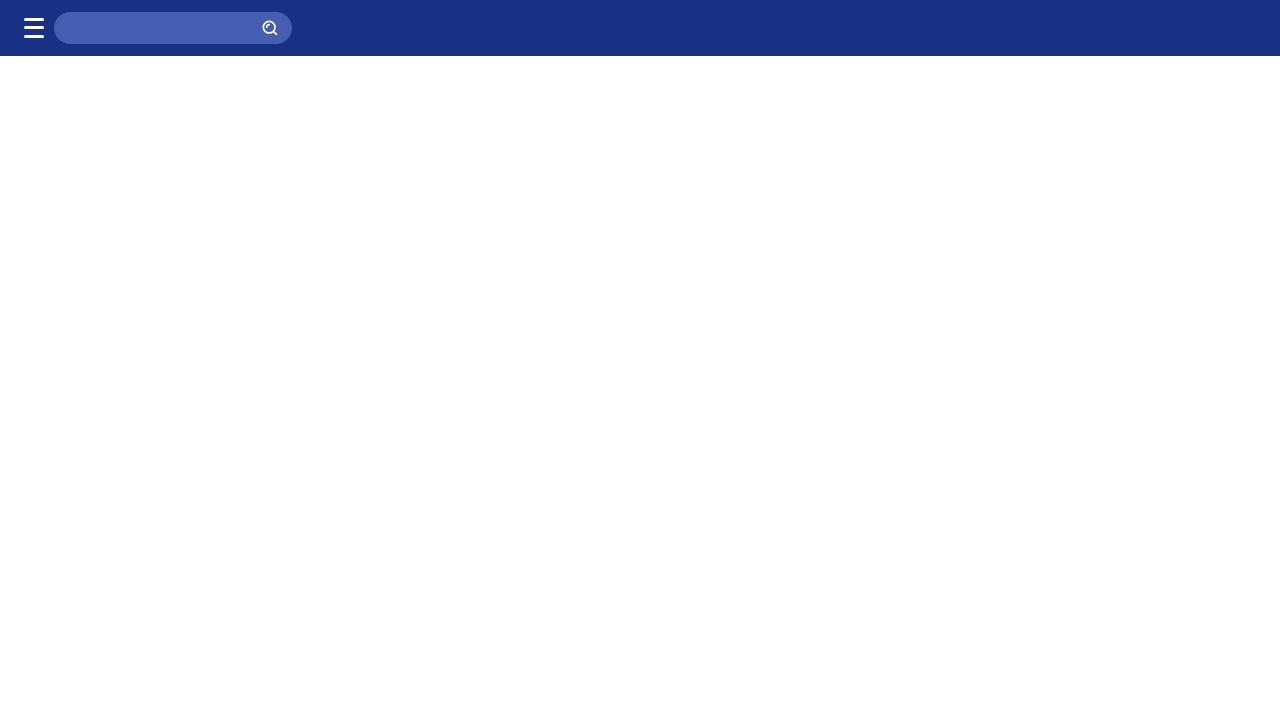
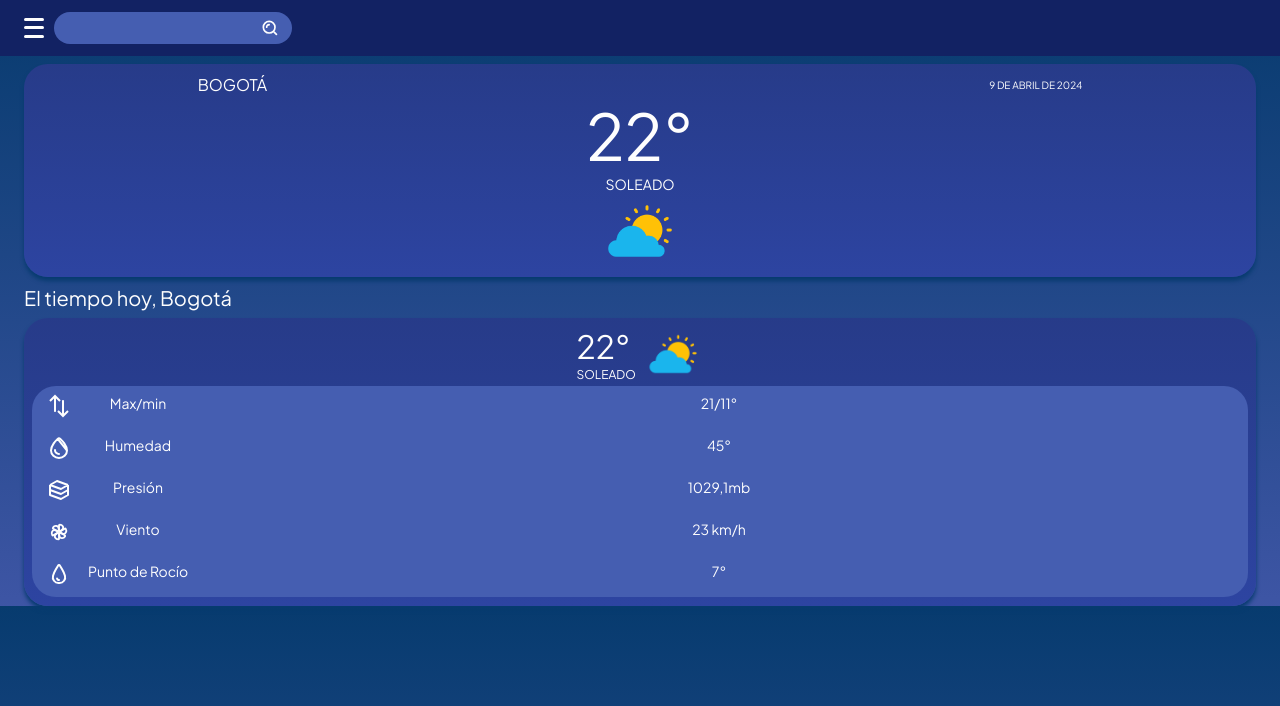
Before and after one commit to juan1988-tech/app-temp, a React (Vite) app: page / in a window 1280 px wide. Shown: the top 706 px of the page. Built offline with nearby package versions, Linux system fonts and the light colour scheme.

Commit message:
time-today-finished

```diff
--- /dev/null
+++ b/containers/maincontainer/mainContainer.jsx
@@ -0,0 +1,12 @@
+import React from "react";
+import '../../src/styles/containers/main-container.css'
+
+function MainContainer({ children }){
+    return(
+        <main className="main-container">
+            { children }
+        </main>
+    )
+}
+
+export default MainContainer
--- a/src/App.jsx
+++ b/src/App.jsx
@@ -1,13 +1,18 @@
 import './styles/App.css';
 import Header from './components/header/header';
+import MainContainer from '../containers/maincontainer/mainContainer';
+import GeneralData from './components/generalData/GeneralData';
+import TimeToday from './components/timeToday/timeToday';
 
 function App() {
   return (
-    <>
-     <main className='contenedor'>
+     <main className='big-container'>
         <Header/>
+        <MainContainer>
+          <GeneralData/>
+          <TimeToday/>
+        </MainContainer>
       </main>
-    </>
   )
 }
 
--- /dev/null
+++ b/src/components/generalData/GeneralData.jsx
@@ -0,0 +1,34 @@
+import React from 'react';
+import '../../styles/components/general-data.css';
+import soleado from '../../assets/images/soleado.png';
+
+const GeneralData = () =>{
+const date = new Date().getDate()
+
+const today ={
+    day: new Date().getDate(),
+    month: new Date().getMonth(),
+    months: ['ENERO','FEBRERO','MARZO','ABRIL','MAYO','JUNIO','JULIO','AGOSTO','SEPTIEMBRE',
+        'OCTUBRE','NOVIEMBRE','DICIEMBRE'],
+    year: new Date().getFullYear()
+}
+
+const { day } = today;
+const { month } = today;
+const { months} = today;
+const { year } = today;
+
+    return(
+        <section className='general-data'>
+            <article className='general-location'>
+                <p className='general-city'>BOGOTÁ</p>
+                <p className='general-date'> { day } DE { months[month] } DE { year }</p>
+            </article>
+            <h1 className='general-temperature'>22°</h1>
+            <p className='general-sensation'>SOLEADO</p>
+            <img className="general-weather-image" src={soleado}/>
+        </section>
+    )
+}
+
+export default GeneralData;
--- /dev/null
+++ b/src/components/timeToday/timeToday.jsx
@@ -0,0 +1,42 @@
+import React from "react";
+import soleado from '../../assets/images/soleado.png';
+import '../../styles/components/time-today.css';
+import maxmin from '../../assets/icons/max-min.svg';
+import humidity from '../../assets/icons/humidity.svg';
+import pressure from '../../assets/icons/pressure.svg';
+import wind from '../../assets/icons/wind.svg';
+import pointrose from '../../assets/icons/point-rose.svg';
+
+const TimeToday = () =>{
+    return(
+        <>
+        <h4 className="weather-today-title">El tiempo hoy, Bogotá</h4>
+        <section className="weather-today-delay">
+            <article className="weather-today">
+                <h1 className="weather-today-temp">22°</h1>
+                <p className="weather-general-state">SOLEADO</p>
+                <img  className="weather-general-image" src={ soleado }/>
+            </article>
+            <article className="weather-general-data">
+                <img src={maxmin}/>
+                <p>Max/min</p>
+                <p>21/11°</p>
+                <img src={humidity} />
+                <p>Humedad</p>
+                <p>45°</p>
+                <img src={pressure}/>
+                <p>Presión</p>
+                <p>1029,1mb</p>
+                <img src={wind}/>
+                <p>Viento</p>
+                <p>23 km/h</p>
+                <img src={pointrose}/>
+                <p>Punto de Rocío</p>
+                <p>7°</p>
+            </article>
+        </section>
+        </>
+    )
+}
+
+export default TimeToday;
--- a/src/styles/App.css
+++ b/src/styles/App.css
@@ -12,8 +12,22 @@
     rgb(2.1, 24.63, 100.94) 100%
   );
   --second-blue-gradient: linear-gradient(180deg, rgb(38.83, 59.13, 137.06) 0%, rgb(45, 68, 161) 100%);
-  --dark-blue-form: #1A3084;
+  --dark-blue-form: #122263;
   --light-blue-form: #455EB1;
+  --box-component-shadow: 0px 4px 4px 0px rgba(7, 59, 111, 1);
+  /*letras*/
+  --p-small-12:1.2rem;
+  --p-samll-14: 1.4rem;
+  --p-jakarta: 1.6rem;
+  --h4-jakarta: 2rem;
+  --h3-jakarta: 2.4rem;
+  --h2-jakarta: 2.8rem;
+  --h1-jakarta: 3.2rem;
+  --temp-pron-36: 3.6rem;
+  --temp-pron-56: 5.6rem;
+  --temp-pron-60: 6rem;
+  --temp-pron-64: 6.4rem;
+  --temp-pron-72: 7.2rem;
 }
 
 *{
@@ -27,13 +41,9 @@ html{
   font-family: "Plus Jakarta Sans", sans-serif;
   font-optical-sizing: auto;
   font-style: normal;
+  background: var(--linear-gradient);
 }
 
 body{
   color: var(--light-gray-color);
 }
-
-
-.contenedor{
-  background: var(--linear-gradient);
-}
--- /dev/null
+++ b/src/styles/components/general-data.css
@@ -0,0 +1,47 @@
+@import url('../App.css');
+
+.general-data{
+    width: 100%;
+    height: 21.3rem;
+    border-radius: 2.4rem;
+    background: var(--second-blue-gradient);
+    box-shadow: var(--box-component-shadow);
+    margin-top: .8rem;
+    padding: 1rem;
+    display: flex;
+    flex-direction: column;
+    align-items: center;
+}
+
+.general-location{
+    display: flex;
+    width: 73%;
+    margin: 0 auto;
+    justify-content: space-between;
+    align-items: center;
+}
+
+.general-city{
+    font-size: var(--p-jakarta);
+}
+
+.general-date{
+    font-size: var(--p-samll-12);
+}
+
+.general-temperature{
+    font-size: var(--temp-pron-64);
+    font-weight: 400;
+    text-align: center;
+}
+
+.general-sensation{
+    text-align: center;
+    font-size: var(--p-samll-14);
+}
+
+.general-weather-image{
+    width: 7.6rem;
+    height: 7.6rem;
+    margin: 0 auto;
+}
--- /dev/null
+++ b/src/styles/components/time-today.css
@@ -0,0 +1,70 @@
+.weather-today-title{
+    font-size: var(--h4-jakarta);
+    font-weight: 400;
+    margin-top: .8rem;
+}
+
+.weather-today-delay{
+    width: 100%;
+    height: 28.8rem;
+    border-radius: 2.4rem;
+    box-shadow: var(--box-component-shadow);
+    background: var(--second-blue-gradient);
+    margin-top: .8rem;
+    padding: .8rem;
+}
+
+.weather-today{
+    display: grid;
+    height: 5.6rem;
+    width: 12.7rem;
+    margin: .8rem;
+    grid-template-areas: "today-temp sunny"
+                   "today-state sunny";
+    margin: 0 auto;
+
+}
+
+.weather-today-temp{
+    font-size: var(--h1-jakarta);
+    font-weight: 400;
+    grid-area: today-temp;
+}
+
+.weather-general-state{
+    font-size: var(--p-small-12);
+    grid-area: today-state;
+}
+
+.weather-general-image{
+    width: 5.6rem;
+    height: 5.6rem;
+    grid-area: sunny;
+    align-self: center;
+    justify-self: center;
+}
+
+.weather-general-data{
+    width: 100%;
+    height: 21.1rem;
+    border-radius: 2.4rem;
+    background: var(--light-blue-form);
+    margin-top: .4rem;
+    display: grid;
+    grid-template: repeat(6, 4.2rem)/3.8rem 12rem auto;
+    padding: .8rem;
+}
+
+.weather-general-data{
+    font-size: 1.4rem;
+}
+
+.weather-general-data img{
+    width: 2.4rem;
+    height: 2.4rem;
+    justify-self: center;
+}
+
+.weather-general-data p{
+    justify-self: center;
+}
--- /dev/null
+++ b/src/styles/containers/main-container.css
@@ -0,0 +1,4 @@
+.main-container{
+    width: calc( 100% - 48px );
+    margin: 0 auto;
+}
```
Also changed, not shown: src/main.jsx (line endings or trailing spaces).
